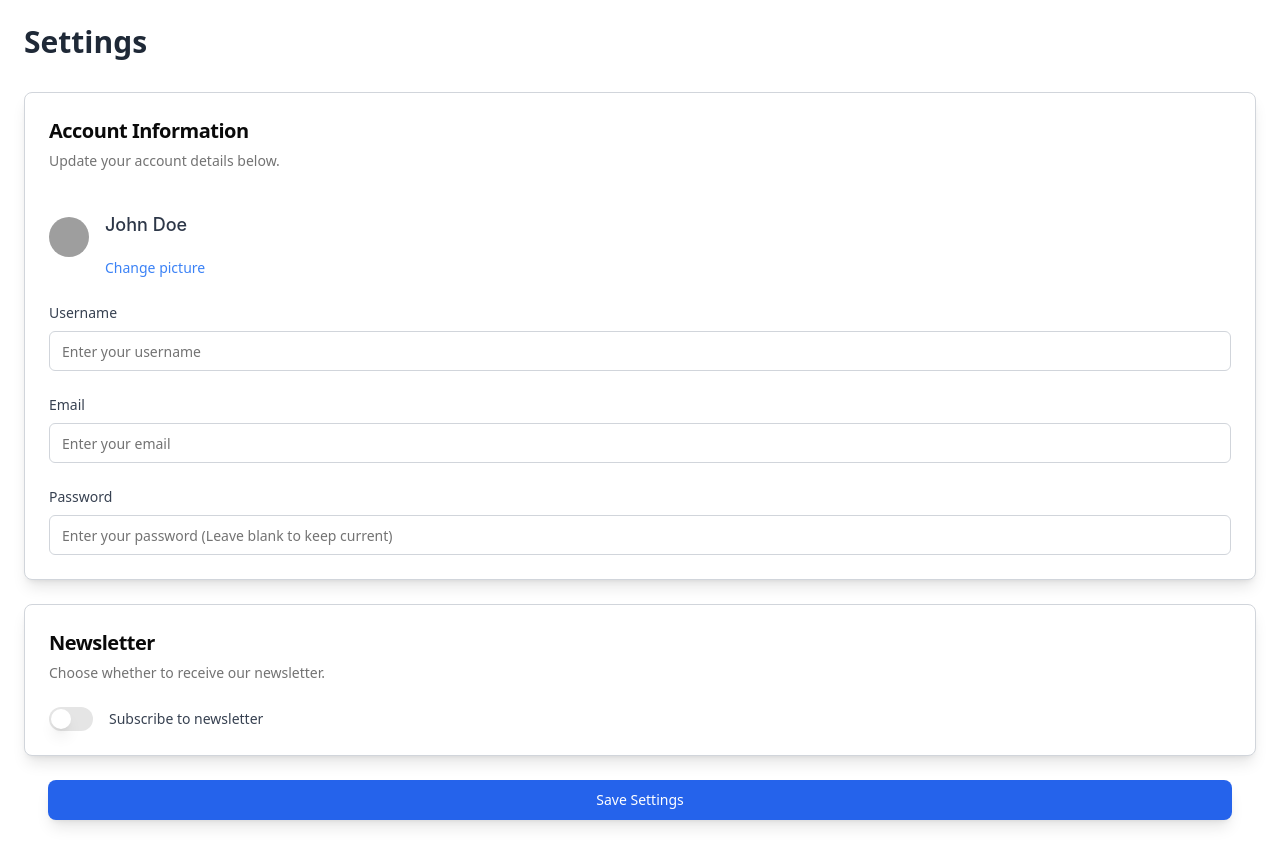
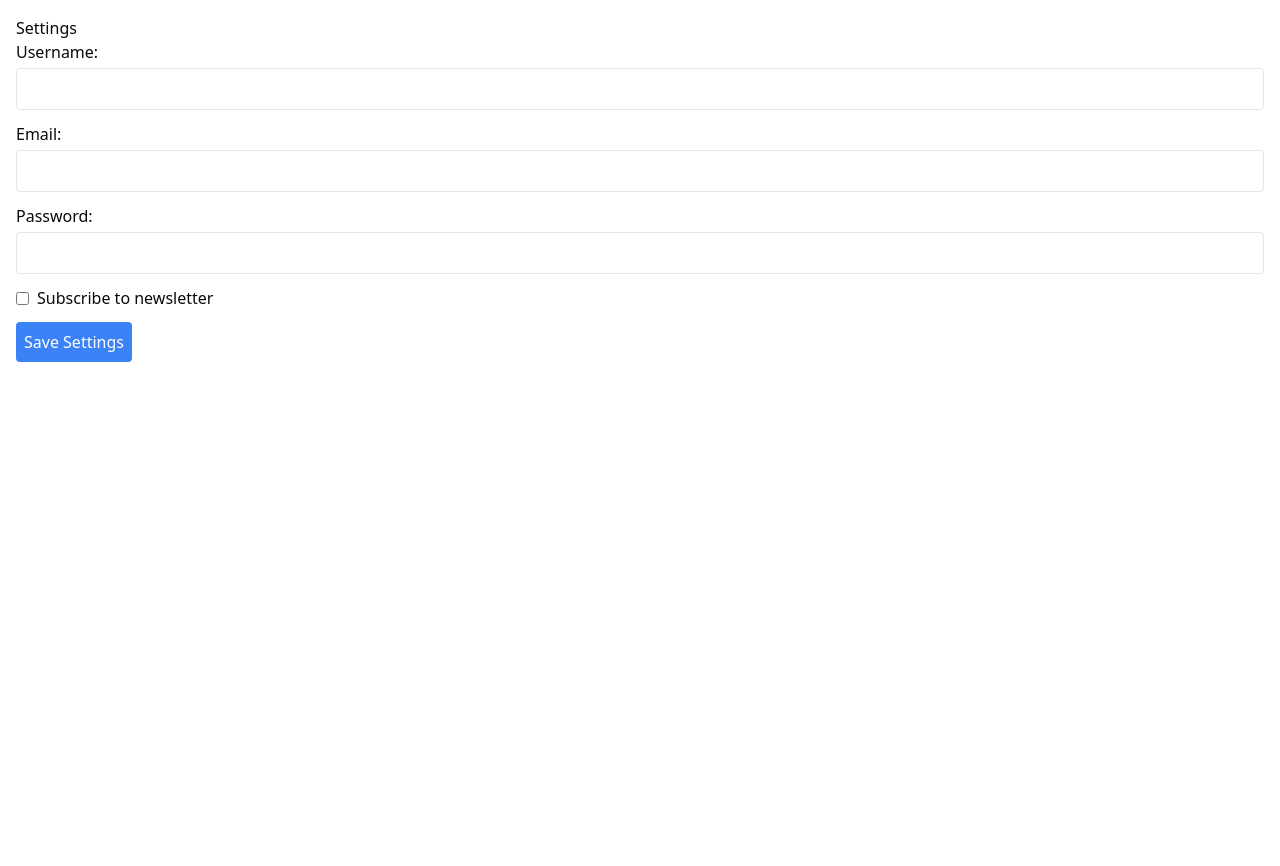
Before and after one commit to 5sansiva/Timewise, a Next.js app: page /Home/Settings in a window 1280 px wide. After the commit the page ends 800 px from the top, so only its background shows below. Built offline with nearby package versions, Linux system fonts and the light colour scheme; grey boxes are pictures that could not be loaded.

Commit message:
Revert "Merge branch 'CombinedBranch' of https://github.com/5sansiva/CS-3354 into CombinedBranch"
This reverts commit 1d791fd8f5389f7576e3cbd9beb2792429e0cb99, reversing
changes made to 5d27e89a6355029f927e2694f929aaad68e220d1.

```diff
--- a/package.json
+++ b/package.json
@@ -22,7 +22,6 @@
     "@radix-ui/react-slot": "^1.1.0",
     "@radix-ui/react-switch": "^1.1.1",
     "@radix-ui/react-tabs": "^1.1.1",
-    "@radix-ui/react-tooltip": "^1.1.4",
     "bcrypt": "^5.1.1",
     "body-parser": "^1.20.3",
     "class-variance-authority": "^0.7.0",
--- a/src/app/Home/HelpSupport/Contact/page.tsx
+++ /dev/null
@@ -1,12 +0,0 @@
-"use client";
-import React from "react";
-import ContactPage from "@/app/components/ContactPage";
-
-export default function ContactMainPage() {
-    return (
-        <div>
-          <ContactPage />
-        </div>
-      );
-
-};
--- a/src/app/Home/HelpSupport/FAQ/page.tsx
+++ /dev/null
@@ -1,12 +0,0 @@
-"use client";
-import React from "react";
-import FAQPage from "@/app/components/FAQPage";
-
-export default function FAQMainPage() {
-    return (
-        <div>
-          <FAQPage />
-        </div>
-      );
-
-};
--- a/src/app/Home/HelpSupport/Tutorial/page.tsx
+++ /dev/null
@@ -1,12 +0,0 @@
-"use client";
-import React from "react";
-import TutorialPage from "@/app/components/TutorialPage";
-
-export default function TutorialMainPage() {
-    return (
-        <div>
-          <TutorialPage />
-        </div>
-      );
-
-};
--- a/src/app/components/HelpSupport.tsx
+++ b/src/app/components/HelpSupport.tsx
@@ -6,9 +6,9 @@ const HelpSupport: React.FC = () => {
       <h1>Help & Support</h1>
       <p>If you need assistance, please refer to the resources below:</p>
       <ul>
-        <li><a href="/Home/HelpSupport/FAQ">FAQs</a></li>
-        <li><a href="/Home/HelpSupport/Tutorial">Tutorials</a></li>
-        <li><a href="/Home/HelpSupport/Contact">Contact Support</a></li>
+        <li><a href="/faq">FAQs</a></li>
+        <li><a href="/tutorial">Tutorials</a></li>
+        <li><a href="/contact">Contact Support</a></li>
       </ul>
     </div>
   );
--- a/src/app/components/Settings.tsx
+++ b/src/app/components/Settings.tsx
@@ -1,15 +1,6 @@
-'use client'
+import React, { useState } from 'react';
 
-import { useState } from 'react';
-import { Button } from "@/components/ui/button";
-import { Input } from "@/components/ui/input";
-import { Label } from "@/components/ui/label";
-import { Switch } from "@/components/ui/switch";
-import { Card, CardContent, CardDescription, CardFooter, CardHeader, CardTitle } from "@/components/ui/card";
-import { Avatar, AvatarFallback, AvatarImage } from "@/components/ui/avatar";
-import { Tooltip, TooltipContent, TooltipProvider, TooltipTrigger } from "@/components/ui/tooltip"
-
-export default function SettingsPage() {
+const SettingsPage: React.FC = () => {
   const [username, setUsername] = useState('');
   const [email, setEmail] = useState('');
   const [password, setPassword] = useState('');
@@ -22,110 +13,63 @@ export default function SettingsPage() {
   };
 
   return (
-    <div className="container mx-auto p-6 font-sans">
-      <h1 className="text-3xl font-semibold mb-8 text-gray-800">Settings</h1>
-
+    <div className="settings-page p-4">
+      <h1>Settings</h1>
       <form onSubmit={handleSave}>
-        <div className="space-y-6">
-          {/* Profile Section */}
-          <Card className="border border-gray-300 shadow-lg rounded-lg">
-            <CardHeader>
-              <CardTitle className="text-xl font-semibold">Account Information</CardTitle>
-              <CardDescription>Update your account details below.</CardDescription>
-            </CardHeader>
-            <CardContent>
-              <div className="grid gap-6">
-                {/* Avatar Section */}
-                <div className="flex justify-start items-center space-x-4">
-                  <Avatar>
-                    <AvatarImage src="https://placekitten.com/200/200" alt="User Avatar" />
-                    <AvatarFallback>U</AvatarFallback>
-                  </Avatar>
-                  <div>
-                    <h2 className="text-lg font-medium text-gray-700">John Doe</h2>
-                    <TooltipProvider>
-                      <Tooltip>
-                        <TooltipTrigger className="text-sm text-blue-500 hover:underline">
-                          Change picture
-                        </TooltipTrigger>
-                        <TooltipContent>
-                          Change your profile picture
-                        </TooltipContent>
-                      </Tooltip>
-                    </TooltipProvider>
-                  </div>
-                </div>
-
-                {/* Username Input */}
-                <div className="grid gap-2">
-                  <Label htmlFor="username" className="text-sm font-medium text-gray-700">Username</Label>
-                  <Input
+        <div className="mb-3">
+          <label htmlFor="username" className="block mb-1">Username:</label>
+          <input
+            type="text"
             id="username"
-                    type="text"
             value={username}
             onChange={(e) => setUsername(e.target.value)}
             required
-                    className="border-gray-300 focus:ring-2 focus:ring-blue-500"
-                    placeholder="Enter your username"
+            className="form-input p-2 border rounded w-full"
           />
         </div>
 
-                {/* Email Input */}
-                <div className="grid gap-2">
-                  <Label htmlFor="email" className="text-sm font-medium text-gray-700">Email</Label>
-                  <Input
+        <div className="mb-3">
+          <label htmlFor="email" className="block mb-1">Email:</label>
+          <input
+            type="email"
             id="email"
-                    type="email"
             value={email}
             onChange={(e) => setEmail(e.target.value)}
             required
-                    className="border-gray-300 focus:ring-2 focus:ring-blue-500"
-                    placeholder="Enter your email"
+            className="form-input p-2 border rounded w-full"
           />
         </div>
 
-                {/* Password Input */}
-                <div className="grid gap-2">
-                  <Label htmlFor="password" className="text-sm font-medium text-gray-700">Password</Label>
-                  <Input
+        <div className="mb-3">
+          <label htmlFor="password" className="block mb-1">Password:</label>
+          <input
+            type="password"
             id="password"
-                    type="password"
             value={password}
             onChange={(e) => setPassword(e.target.value)}
-                    className="border-gray-300 focus:ring-2 focus:ring-blue-500"
-                    placeholder="Enter your password (Leave blank to keep current)"
+            className="form-input p-2 border rounded w-full"
           />
         </div>
-              </div>
-            </CardContent>
-          </Card>
 
-          {/* Newsletter Section */}
-          <Card className="border border-gray-300 shadow-lg rounded-lg">
-            <CardHeader>
-              <CardTitle className="text-xl font-semibold">Newsletter</CardTitle>
-              <CardDescription>Choose whether to receive our newsletter.</CardDescription>
-            </CardHeader>
-            <CardContent>
-              <div className="flex items-center space-x-4">
-                <Switch
+        <div className="mb-3">
+          <label htmlFor="newsletter" className="flex items-center">
+            <input
+              type="checkbox"
               id="newsletter"
               checked={newsletter}
-                  onCheckedChange={(checked) => setNewsletter(checked)}
+              onChange={(e) => setNewsletter(e.target.checked)}
+              className="mr-2"
             />
-                <Label htmlFor="newsletter" className="text-sm font-medium text-gray-700">Subscribe to newsletter</Label>
+            Subscribe to newsletter
+          </label>
         </div>
-            </CardContent>
-          </Card>
 
-          {/* Save Button */}
-          <CardFooter>
-            <Button type="submit" className="w-full bg-blue-600 hover:bg-blue-700 text-white font-medium py-2 px-4 rounded-lg shadow-lg transition duration-150 ease-in-out">
+        <button type="submit" className="button button-primary p-2 bg-blue-500 text-white rounded">
           Save Settings
-            </Button>
-          </CardFooter>
-        </div>
+        </button>
       </form>
     </div>
   );
-}
+};
+//
+export default SettingsPage;
--- a/src/app/components/Signup.tsx
+++ b/src/app/components/Signup.tsx
@@ -40,7 +40,7 @@ export default function SignupPage() {
       const data = await response.json();
 
       if (response.ok) {
-        window.location.href = "/";
+        window.location.href = "/login";
       } else {
         alert(data.error || 'Failed to create account');
       }
@@ -135,7 +135,7 @@ export default function SignupPage() {
         </Card>
         <p className="mt-4 text-center text-sm text-gray-600">
           Already have an account?{" "}
-          <Link href="/" className="font-medium text-gray-700 hover:text-gray-800 cursor-pointer">
+          <Link href="/login" className="font-medium text-gray-700 hover:text-gray-800 cursor-pointer">
             Sign in
           </Link>
         </p>
--- a/src/components/ui/tooltip.tsx
+++ /dev/null
@@ -1,30 +0,0 @@
-"use client"
-
-import * as React from "react"
-import * as TooltipPrimitive from "@radix-ui/react-tooltip"
-
-import { cn } from "@/lib/utils"
-
-const TooltipProvider = TooltipPrimitive.Provider
-
-const Tooltip = TooltipPrimitive.Root
-
-const TooltipTrigger = TooltipPrimitive.Trigger
-
-const TooltipContent = React.forwardRef<
-  React.ElementRef<typeof TooltipPrimitive.Content>,
-  React.ComponentPropsWithoutRef<typeof TooltipPrimitive.Content>
->(({ className, sideOffset = 4, ...props }, ref) => (
-  <TooltipPrimitive.Content
-    ref={ref}
-    sideOffset={sideOffset}
-    className={cn(
-      "z-50 overflow-hidden rounded-md border bg-popover px-3 py-1.5 text-sm text-popover-foreground shadow-md animate-in fade-in-0 zoom-in-95 data-[state=closed]:animate-out data-[state=closed]:fade-out-0 data-[state=closed]:zoom-out-95 data-[side=bottom]:slide-in-from-top-2 data-[side=left]:slide-in-from-right-2 data-[side=right]:slide-in-from-left-2 data-[side=top]:slide-in-from-bottom-2",
-      className
-    )}
-    {...props}
-  />
-))
-TooltipContent.displayName = TooltipPrimitive.Content.displayName
-
-export { Tooltip, TooltipTrigger, TooltipContent, TooltipProvider }
```
Also changed, not shown: components.json, 1 other file (tests, documents, lock files or other folders). Lines whose indentation alone changed are shown as unchanged.
